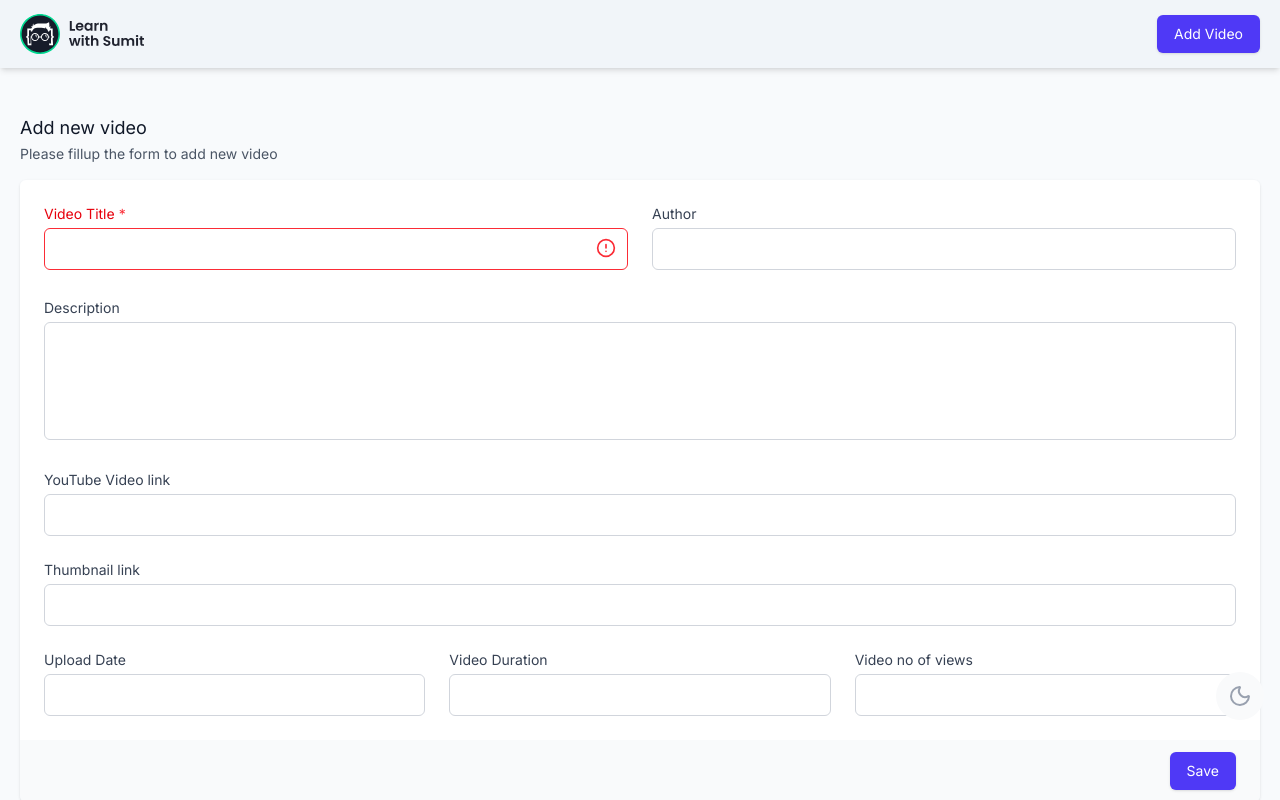
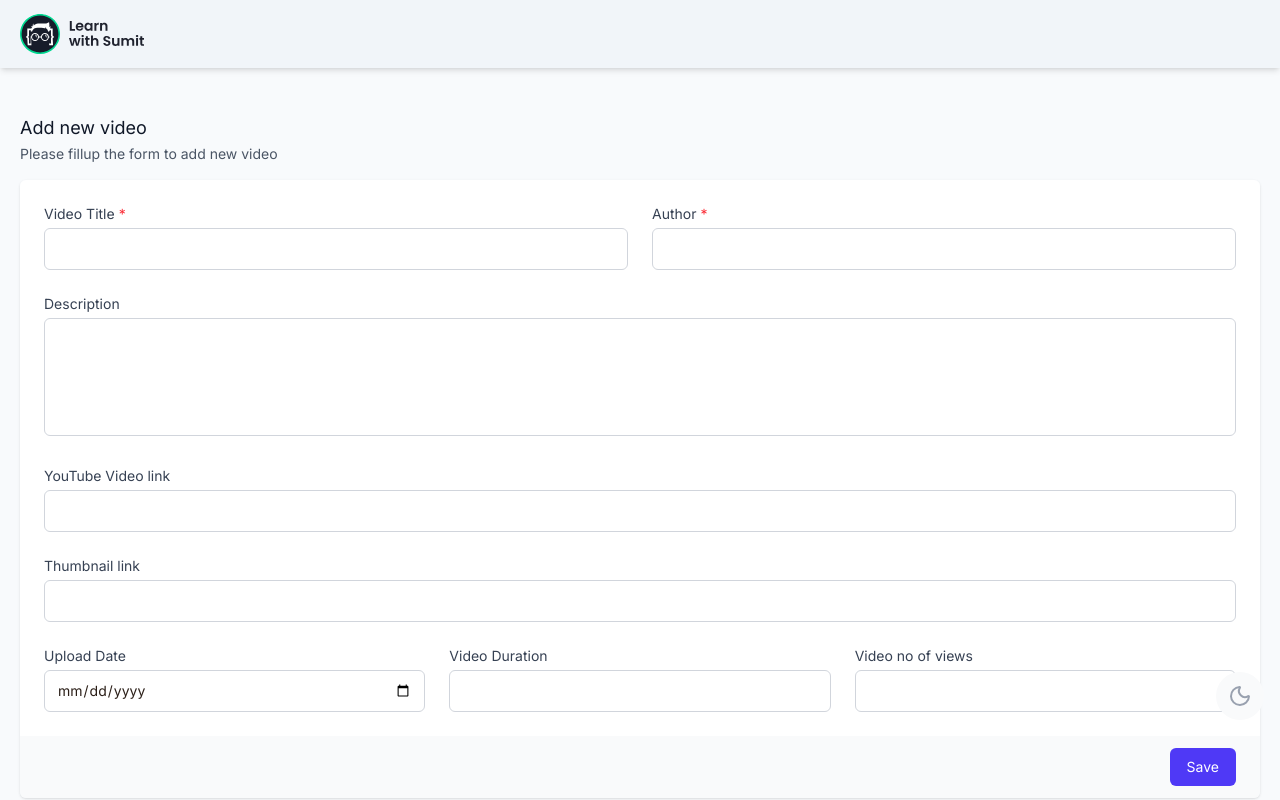
Before and after one commit to MosfiqurRubel/think-in-a-redux-way, a React (Vite) app in the folder videoapp/: page /videos/add in a window 1280 px wide. Shown: the top 800 px of the page. Built offline with nearby package versions, Linux system fonts and the light colour scheme.

Commit message:
Adding video - POST request - Mutation - Add video to server API

```diff
--- a/videoapp/src/components/Navbar.jsx
+++ b/videoapp/src/components/Navbar.jsx
@@ -1,9 +1,12 @@
-import { Link, NavLink } from "react-router-dom";
+import { Link, useMatch, useNavigate } from "react-router-dom";
 import { cn } from "@/lib/utils";
 import logo from "@/assets/images/logo.svg";
-// import SearchBar from "@/components/ui/SearchBar";
+import Button from "@/components/ui/Button";
 
 const Navbar = ({ isScrolled }) => {
+  const navigate = useNavigate();
+  const match = useMatch("/videos/add");
+
   return (
     <nav
       className={cn(
@@ -15,14 +18,14 @@ const Navbar = ({ isScrolled }) => {
         <Link to="/">
           <img src={logo} className="h-10 object-contain" />
         </Link>
-        <Link
-          to="/videos/add"
-          className="inline-flex justify-center py-2 px-4 border border-transparent shadow-sm text-sm font-medium rounded-md text-white bg-indigo-600 hover:bg-indigo-700 focus:outline-none focus:ring-0 focus:ring-offset-0 focus:ring-indigo-500"
-        >
-          Add Video
-        </Link>
 
-        {/* <SearchBar /> */}
+        {!match && (
+          <Button
+            variant="primary"
+            text="Add Video"
+            onClick={() => navigate("/videos/add")}
+          />
+        )}
       </div>
     </nav>
   );
--- a/videoapp/src/components/add/Form.jsx
+++ b/videoapp/src/components/add/Form.jsx
@@ -1,56 +1,139 @@
-// import Success from "../ui/Success";
+import { useState } from "react";
+import { useAddVideoMutation } from "@/features/api/apiSlice";
+import Error from "@/components/ui/Error";
+import Success from "@/components/ui/Success";
 import Input from "@/components/ui/Input";
 import Textarea from "@/components/ui/Textarea";
+import Button from "@/components/ui/Button";
 
 const Form = () => {
+  const [addVideo, { isLoading, isError, isSuccess }] = useAddVideoMutation(); // Tupol
+
+  const empty = {
+    title: "",
+    author: "",
+    description: "",
+    link: "",
+    thumbnail: "",
+    date: "",
+    duration: "",
+    views: "",
+  };
+  const [videoData, setVideoData] = useState(empty);
+
+  const handleChange = (e) => {
+    const {
+      title,
+      author,
+      description,
+      link,
+      thumbnail,
+      date,
+      duration,
+      views,
+    } = e.target;
+
+    const payload = {
+      ...videoData,
+      [e.target.name]: e.target.value,
+    };
+    setVideoData(payload);
+  };
+
+  const handleSubmit = (e) => {
+    e.preventDefault();
+    const payload = {
+      ...videoData,
+      duration: Number(videoData.duration),
+      views: Number(videoData.views),
+    };
+    console.log(payload);
+
+    addVideo(payload);
+    setVideoData(empty);
+  };
+
   return (
-    <form action="#" method="POST">
+    <form onSubmit={handleSubmit} method="POST">
       <div className="shadow overflow-hidden sm:rounded-md">
         <div className="px-4 py-5 bg-white sm:p-6">
           <div className="grid grid-cols-6 gap-6">
-            <div className="col-span-6 sm:col-span-3">
-              <Input error={true} required label="Video Title" />
-            </div>
+            <Input
+              required
+              label="Video Title"
+              name="title"
+              error={isError}
+              success={isSuccess}
+              value={videoData.title}
+              onChange={handleChange}
+              className="col-span-6 sm:col-span-3"
+            />
+            <Input
+              label="Author"
+              name="author"
+              error={isError}
+              success={isSuccess}
+              value={videoData.author}
+              onChange={handleChange}
+              required
+              className="col-span-6 sm:col-span-3"
+            />
+            <Textarea
+              label="Description"
+              name="description"
+              value={videoData.description}
+              onChange={handleChange}
+              className="col-span-6"
+            />
 
-            <div className="col-span-6 sm:col-span-3">
-              <Input label="Author" />
-            </div>
+            <Input
+              label="YouTube Video link"
+              name="link"
+              value={videoData.link}
+              onChange={handleChange}
+              className="col-span-6"
+            />
 
-            <div className="col-span-6">
-              <Textarea label="Description" />
-            </div>
+            <Input
+              label="Thumbnail link"
+              name="thumbnail"
+              value={videoData.thumbnail}
+              onChange={handleChange}
+              className="col-span-6"
+            />
 
-            <div className="col-span-6">
-              <Input label="YouTube Video link" />
-            </div>
-
-            <div className="col-span-6">
-              <Input label="Thumbnail link" />
-            </div>
-
-            <div className="col-span-6 sm:col-span-6 lg:col-span-2">
-              <Input label="Upload Date" />
-            </div>
-
-            <div className="col-span-6 sm:col-span-3 lg:col-span-2">
-              <Input label="Video Duration" />
-            </div>
-
-            <div className="col-span-6 sm:col-span-3 lg:col-span-2">
-              <Input label="Video no of views" />
-            </div>
+            <Input
+              label="Upload Date"
+              type="date"
+              name="date"
+              value={videoData.date}
+              onChange={handleChange}
+              className="col-span-6 sm:col-span-6 lg:col-span-2"
+            />
+            <Input
+              label="Video Duration"
+              type="number"
+              name="duration"
+              value={videoData.duration}
+              onChange={handleChange}
+              className="col-span-6 sm:col-span-3 lg:col-span-2"
+            />
+            <Input
+              label="Video no of views"
+              type="number"
+              name="views"
+              value={videoData.views}
+              onChange={handleChange}
+              className="col-span-6 sm:col-span-3 lg:col-span-2"
+            />
           </div>
         </div>
         <div className="px-4 py-3 bg-gray-50 text-right sm:px-6">
-          <button
-            type="submit"
-            className="inline-flex justify-center py-2 px-4 border border-transparent shadow-sm text-sm font-medium rounded-md text-white bg-indigo-600 hover:bg-indigo-700 focus:outline-none focus:ring-0 focus:ring-offset-0 focus:ring-indigo-500"
-          >
-            Save
-          </button>
+          <Button type="submit" variant="primary" text="Save" />
         </div>
 
-        {/* <Success message="Video was added successfully" /> */}
+        {isSuccess && <Success message="Video was added successfully" />}
+        {isError && <Error message="There was an error adding video" />}
       </div>
     </form>
   );
--- a/videoapp/src/components/ui/Button.jsx
+++ b/videoapp/src/components/ui/Button.jsx
@@ -28,9 +28,9 @@ const Button = ({
 
   const sizeClasses = {
     auto: "gap-1",
-    sm: "text-sm px-3 py-1.5",
-    md: "text-base px-4 py-2",
-    lg: "text-base px-5 py-2.5",
+    sm: "text-xs px-3 py-1.5",
+    md: "text-sm px-4 py-2",
+    lg: "text-base px-5 py-2",
   };
 
   const roundedClasses = {
@@ -43,9 +43,9 @@ const Button = ({
 
   const variantColors = {
     primary: {
-      fill: "border border-transparent bg-primary-500 text-white hover:bg-primary-600",
+      fill: "border border-transparent bg-primary-600 text-white hover:bg-primary-700",
       outline:
-        "border border-primary-500 text-primary-500 hover:border-primary-400",
+        "border border-primary-600 text-primary-600 hover:border-primary-700",
     },
     secondary: {
       fill: "border border-transparent bg-secondary-500 text-white hover:bg-secondary-600",
--- a/videoapp/src/components/ui/loaders/Error.jsx
+++ b/videoapp/src/components/ui/Error.jsx
@@ -6,12 +6,12 @@
  * @param {React.ReactNode} props.children - The error message content.
  */
 const Error = ({ children, className }) => {
+  // Use standard Tailwind classes for alignment and colors
+  const baseStyles =
+    "w-full flex items-center justify-center h-10 max-w-7xl mx-auto p-2 text-red-700 bg-red-100 col-span-12";
+
   return (
-    <div
-      className={`w-full flex-center h-10 max-w-7xl mx-auto p-2 text-danger-700 bg-danger-100 col-span-12 ${
-        className || ""
-      }`}
-    >
+    <div className={`${baseStyles} ${className || ""}`}>
       {children || "An error occurred."}
     </div>
   );
--- a/videoapp/src/components/ui/NavLink.jsx
+++ b/videoapp/src/components/ui/NavLink.jsx
@@ -6,8 +6,8 @@ const NavLink = ({
   children,
   label = "Link",
   fontWeight = "normal", // normal | medium | semibold | bold | extrabold
-  activeClass = "text-primary-500 font-semibold",
-  inactiveClass = "text-secondary-600 hover:text-primary-500",
+  activeClass = "text-primary-600 font-semibold",
+  inactiveClass = "text-secondary-600 hover:text-primary-600",
   baseClass = "flex items-center gap-1 text-sm transition-all duration-300",
   iconSize = 16,
   exact = true,
--- /dev/null
+++ b/videoapp/src/components/ui/Success.jsx
@@ -0,0 +1,20 @@
+/**
+ * A dynamic and reusable success message component.
+ *
+ * @param {object} props - The component's properties.
+ * @param {string} [props.className] - Custom class names for additional styling.
+ * @param {React.ReactNode} [props.children] - The success message content.
+ * @param {string} [props.message] - A shortcut for the message content if not using children.
+ */
+export default function Success({ message, children, className }) {
+  // Combine all class names
+  const baseClasses =
+    "max-w-7xl col-span-12 w-full h-10 flex-center mx-auto p-2 text-teal-700 bg-teal-100";
+  const combinedClasses = `${baseClasses} ${className || ""}`;
+
+  return (
+    <div className={combinedClasses}>
+      {children || message || "Operation successful!"}
+    </div>
+  );
+}
--- a/videoapp/src/components/video/related/RelatedVideos.jsx
+++ b/videoapp/src/components/video/related/RelatedVideos.jsx
@@ -1,7 +1,7 @@
 import { useGetRelatedVideosQuery } from "@/features/api/apiSlice";
 import RelatedVideo from "./RelatedVideo";
 import RelatedVideoLoader from "@/components/ui/loaders/RelatedVideoLoader";
-import Error from "@/components/ui/loaders/Error";
+import Error from "@/components/ui/Error";
 
 const RelatedVideos = ({ id, title }) => {
   const {
--- a/videoapp/src/components/videos/Videos.jsx
+++ b/videoapp/src/components/videos/Videos.jsx
@@ -1,6 +1,6 @@
 import { useGetVideosQuery } from "@/features/api/apiSlice";
 import VideoLoader from "@/components/ui/loaders/VideoLoader";
-import Error from "@/components/ui/loaders/Error";
+import Error from "@/components/ui/Error";
 import Video from "./Video";
 
 const Videos = () => {
--- a/videoapp/src/features/api/apiSlice.js
+++ b/videoapp/src/features/api/apiSlice.js
@@ -8,6 +8,7 @@ export const apiSlice = createApi({
   endpoints: (builder) => ({
     getVideos: builder.query({
       query: () => "/videos",
+      // keepUnusedDataFor: 60
     }),
     getVideo: builder.query({
       query: (videoId) => `/videos/${videoId}`,
@@ -21,8 +22,19 @@ export const apiSlice = createApi({
         return queryString;
       },
     }),
+    addVideo: builder.mutation({
+      query: (newVideo) => ({
+        url: "/videos",
+        method: "POST",
+        body: newVideo,
+      }),
+    }),
   }),
 });
 
-export const { useGetVideosQuery, useGetVideoQuery, useGetRelatedVideosQuery } =
-  apiSlice;
+export const {
+  useGetVideosQuery,
+  useGetVideoQuery,
+  useGetRelatedVideosQuery,
+  useAddVideoMutation,
+} = apiSlice;
--- a/videoapp/src/pages/Video.jsx
+++ b/videoapp/src/pages/Video.jsx
@@ -5,7 +5,7 @@ import Description from "@/components/video/Description";
 import RelatedVideos from "@/components/video/related/RelatedVideos";
 import PlayerLoader from "@/components/ui/loaders/PlayerLoader";
 import DescriptionLoader from "@/components/ui/loaders/DescriptionLoader";
-import Error from "@/components/ui/loaders/Error";
+import Error from "@/components/ui/Error";
 import RelatedVideoLoader from "@/components/ui/loaders/RelatedVideoLoader";
 
 const Video = () => {
```
Also changed, not shown: videoapp/src/index.css (+30 -4 lines).
